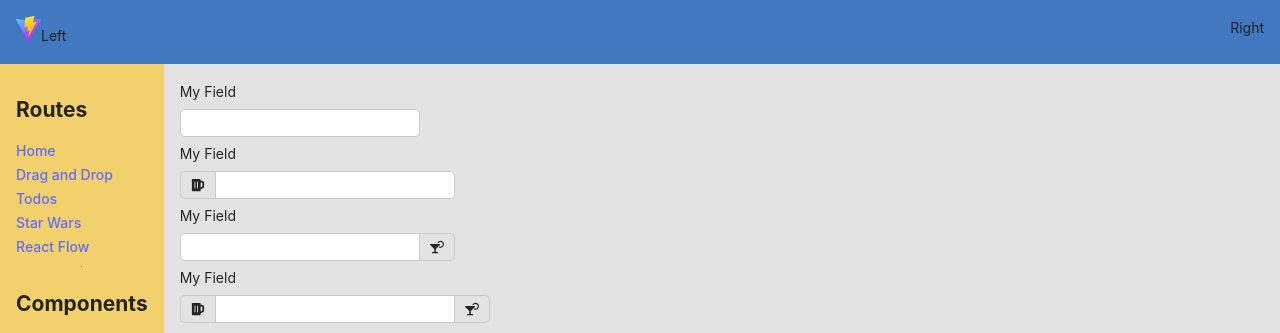
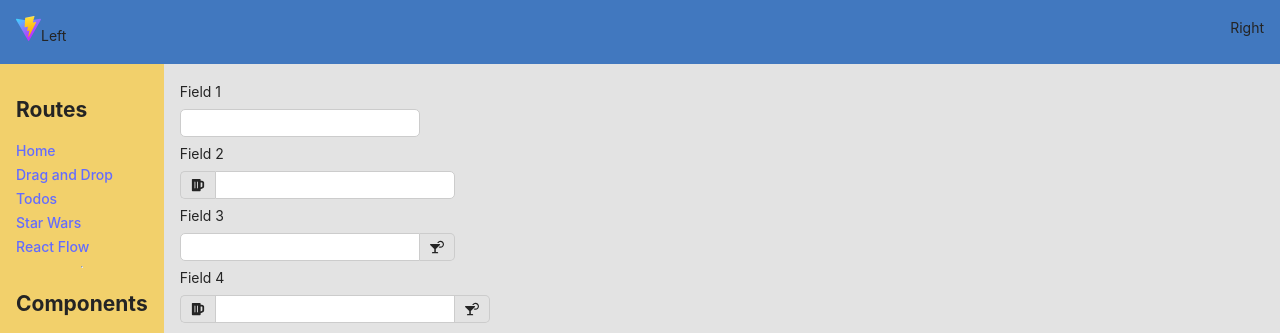
Before and after one commit to atwright147/react-playground, a React (Vite) app: page /components/fields in a window 1280 px wide. Shown: the top 333 px of the page. Built offline with nearby package versions, Linux system fonts and the light colour scheme; what react-dnd-multi-backend would draw is missing.

Commit message:
fix issues with fields route

```diff
--- a/src/routes/FieldsRoute/FieldsRoute.tsx
+++ b/src/routes/FieldsRoute/FieldsRoute.tsx
@@ -6,35 +6,39 @@ import { Textarea } from '../../components/fields/Textarea/Textarea';
 export const FieldsRoute = (): JSX.Element => (
   <>
     <Input
-      label="My Field"
-      id="myField"
-      name="myField"
+      label="Field 1"
+      id="field-1"
+      name="field-1"
     />
 
     <Input
-      label="My Field"
-      id="myField"
-      name="myField"
+      label="Field 2"
+      id="field-2"
+      name="field-2"
       left={<FaBeer />}
     />
 
     <Input
-      label="My Field"
-      id="myField"
-      name="myField"
+      label="Field 3"
+      id="field-3"
+      name="field-3"
       right={<FaCocktail />}
     />
 
     <Input
-      label="My Field"
-      id="myField"
-      name="myField"
+      label="Field 4"
+      id="field-4"
+      name="field-4"
       left={<FaBeer />}
       right={<FaCocktail />}
     />
 
     <hr />
 
-    <Textarea label="Textarea" handle={<div></div>}/>
+    <Textarea
+      label="Textarea"
+      id="textarea-1"
+      name="textarea-1"
+    />
   </>
 );
```
